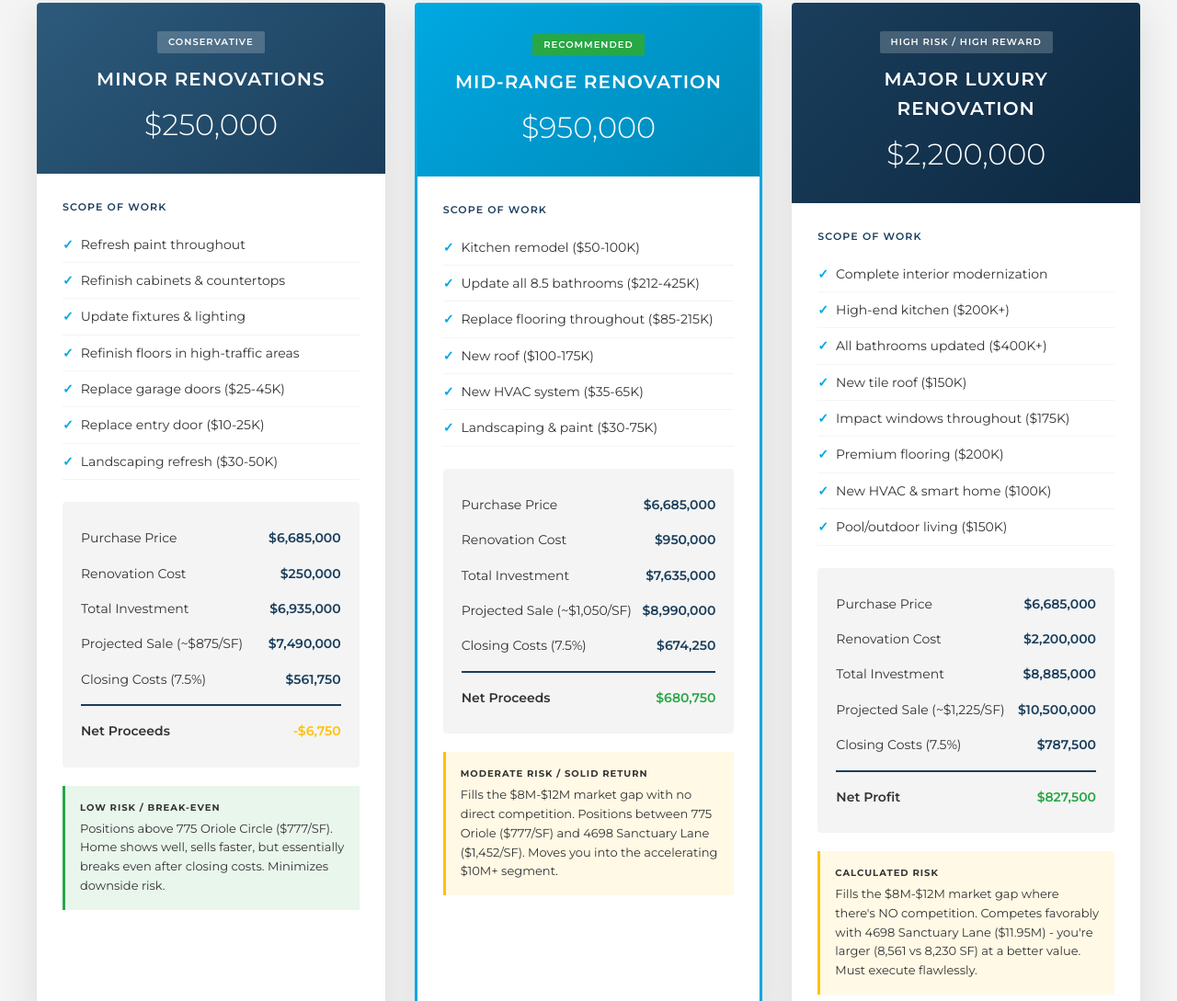
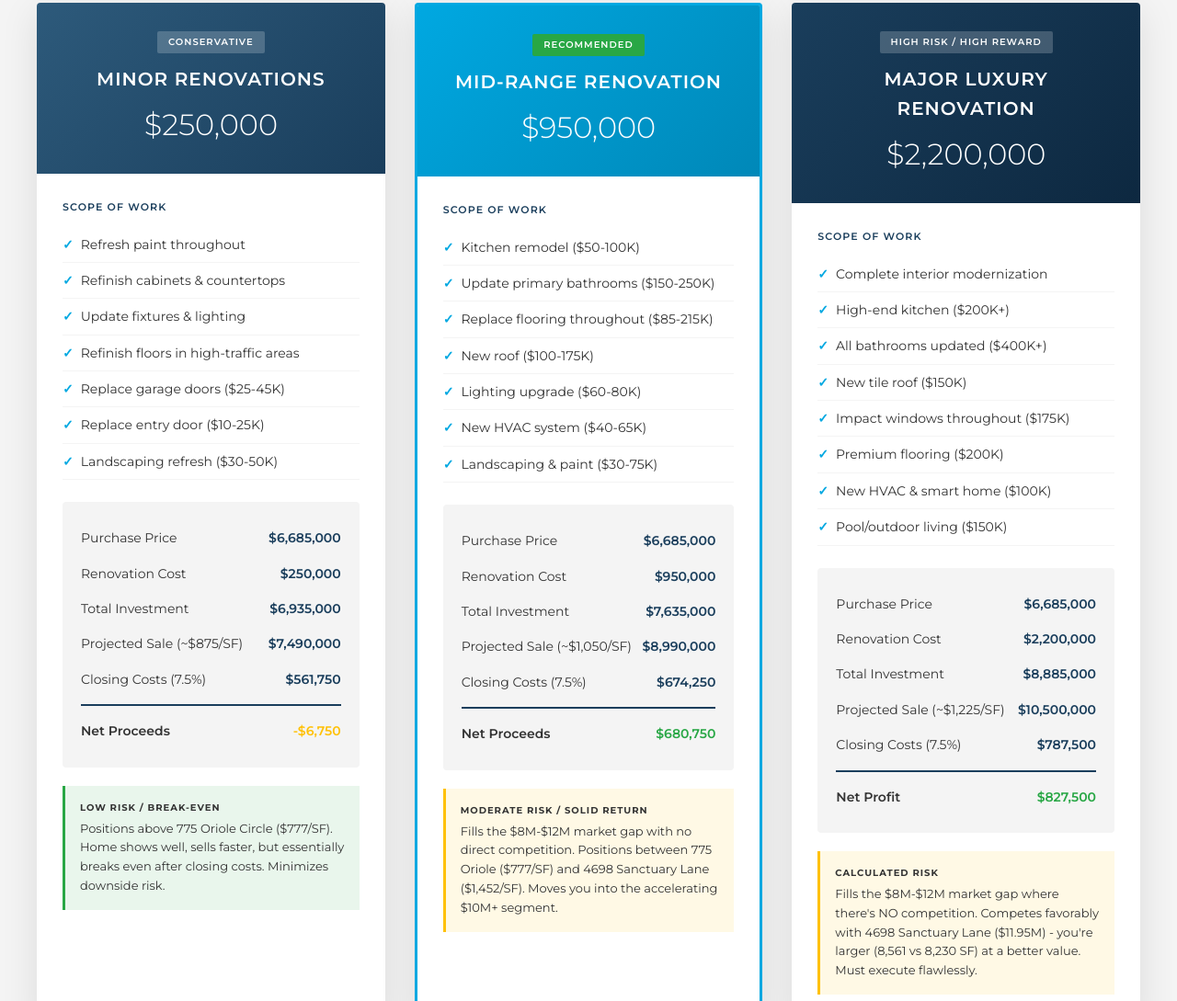
Before and after one commit to edmundbogen/michael-chen-cma, a plain HTML site: page index.html in a window 1280 px wide. Shown: the part 1999-3088 px from the top of the page at 92% size. Drawn offline with nearby package versions, Linux system fonts and the light colour scheme.

Commit message:
Update Mid-Range scope: add lighting, adjust bathrooms and HVAC

```diff
--- a/index.html
+++ b/index.html
@@ -1660,10 +1660,11 @@
                         <h4>Scope of Work</h4>
                         <ul>
                             <li>Kitchen remodel ($50-100K)</li>
-                            <li>Update all 8.5 bathrooms ($212-425K)</li>
+                            <li>Update primary bathrooms ($150-250K)</li>
                             <li>Replace flooring throughout ($85-215K)</li>
                             <li>New roof ($100-175K)</li>
-                            <li>New HVAC system ($35-65K)</li>
+                            <li>Lighting upgrade ($60-80K)</li>
+                            <li>New HVAC system ($40-65K)</li>
                             <li>Landscaping & paint ($30-75K)</li>
                         </ul>
                     </div>
```
